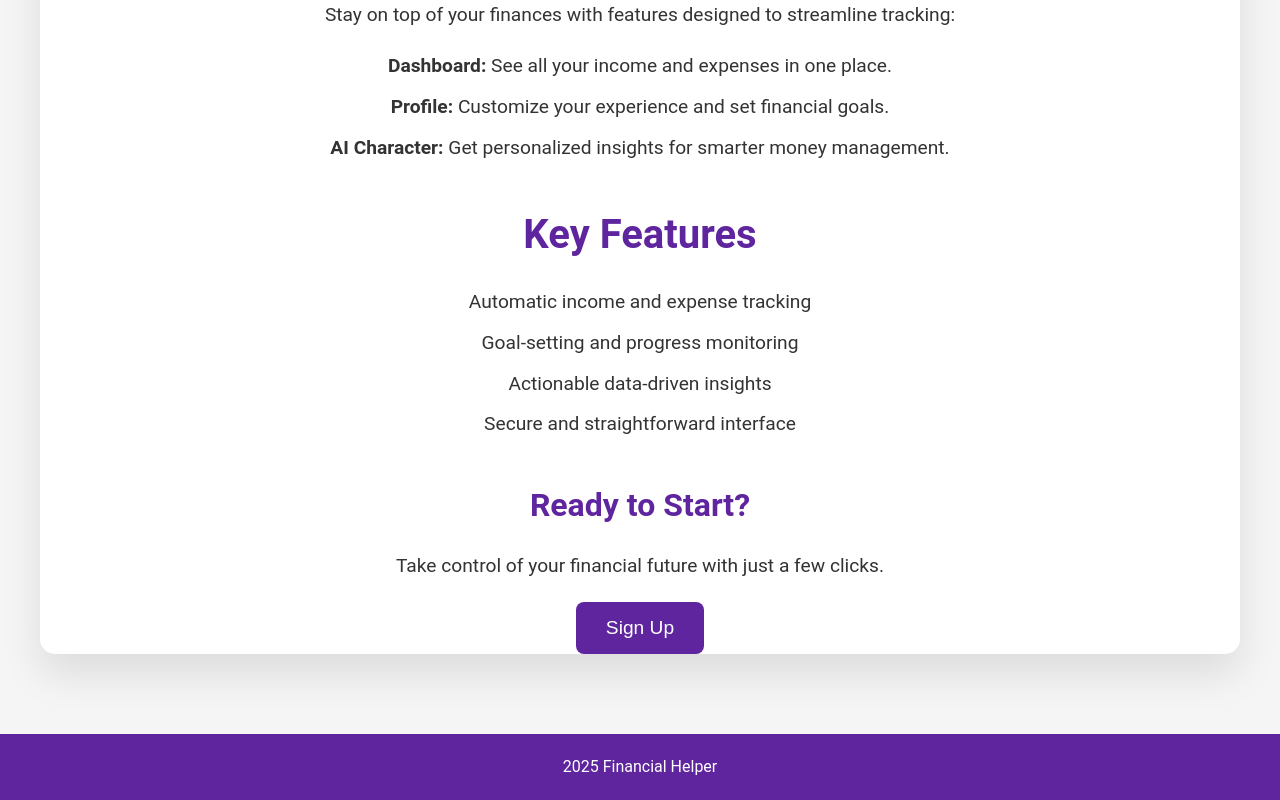
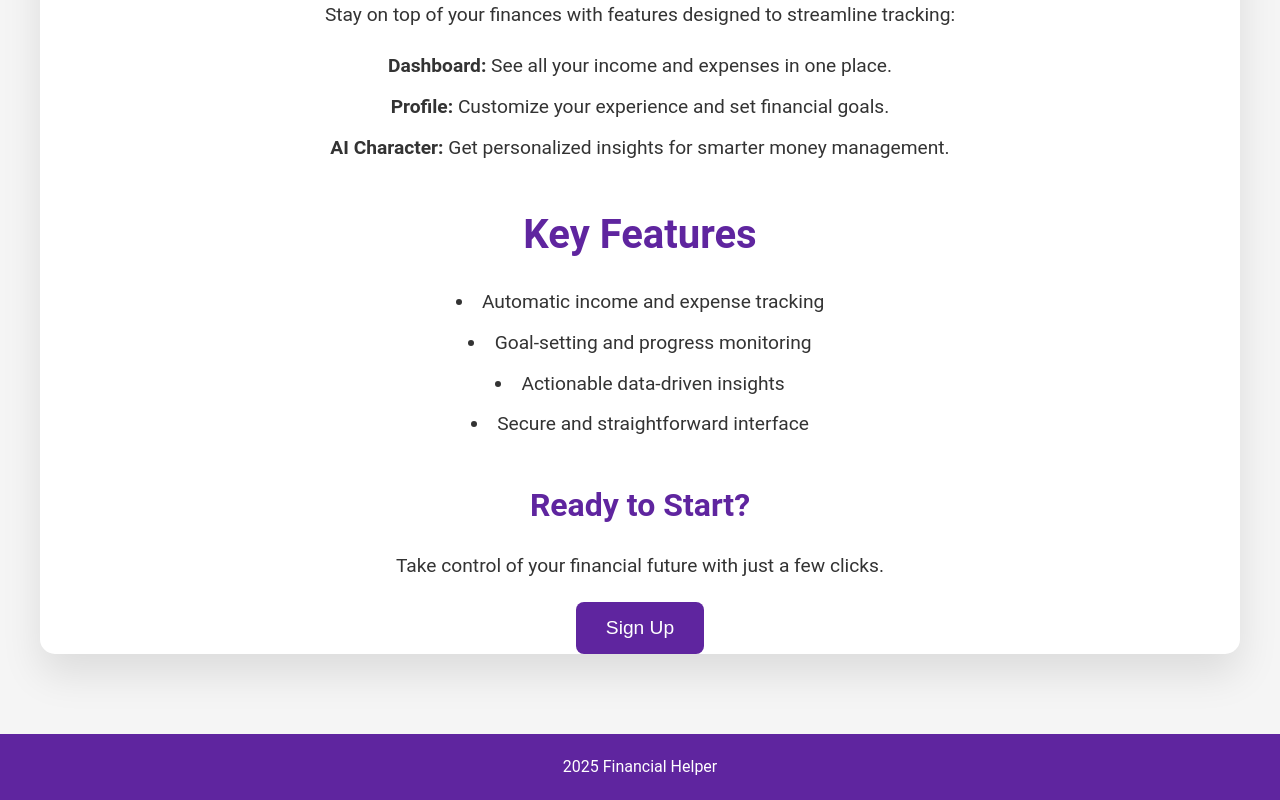
Before and after one commit to JohnMedlock/Finance-Friend, a React (Vite) app in the folder frontend/: page / in a window 1280 px wide. Shown: the part 902-1702 px from the top of the page. Built offline with nearby package versions, Linux system fonts and the light colour scheme.

Commit message:
Bulleted List on Homepage
Changed the key features to a bulleted list

```diff
--- a/frontend/src/pages/HomePage.css
+++ b/frontend/src/pages/HomePage.css
@@ -141,6 +141,12 @@ body, html {
     transform: translateY(-2px);
   }
 
+  .bulleted ul{
+    list-style: disc;
+    list-style-type: disc;
+    list-style-position: inside;
+  }
+
   /* Simple fade-up animation for the container */
   @keyframes fadeInUp {
     to {
--- a/frontend/src/pages/HomePage.jsx
+++ b/frontend/src/pages/HomePage.jsx
@@ -30,7 +30,7 @@ const HomePage = () => {
             </ul>
           </section>
 
-          <section className="info-section">
+          <section className="info-section bulleted">
             <h2>Key Features</h2>
             <ul>
               <li>Automatic income and expense tracking</li>
```
